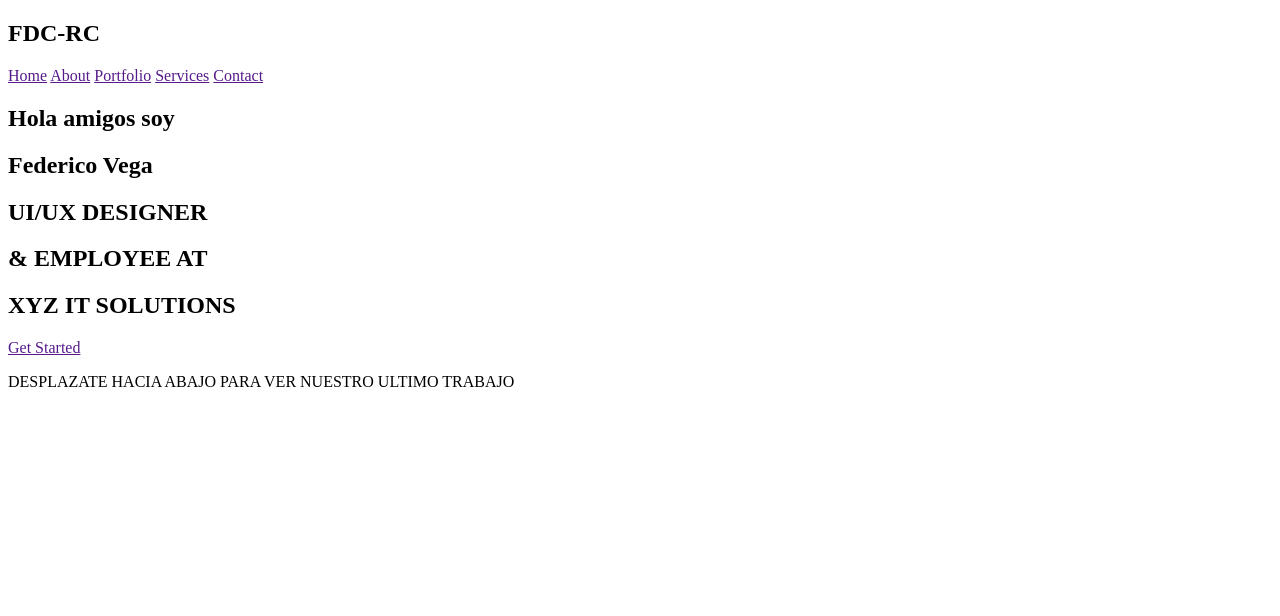
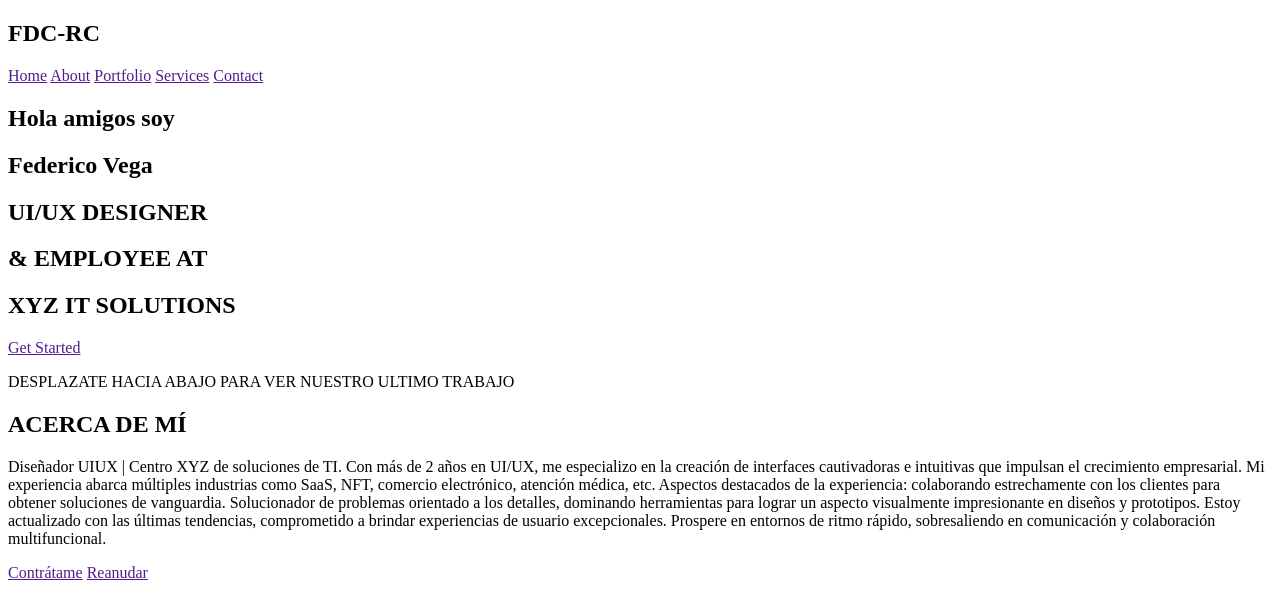
Before and after one commit to FedeVega01/portfolio-personal, a plain HTML site: page index.html in a window 1280 px wide. Drawn offline with Linux system fonts and the light colour scheme.

Commit message:
realice la estructura interna del section about

```diff
--- a/index.html
+++ b/index.html
@@ -24,9 +24,28 @@
             <h2>XYZ IT SOLUTIONS</h2>
             <a href="">Get Started</a>
             <p>DESPLAZATE HACIA ABAJO PARA VER NUESTRO ULTIMO TRABAJO</p>
+        </section>
 
+        <section>
+            <div>
+
+            </div>
+            <div>
+                <h2>ACERCA DE MÍ</h2>
+                <p> Diseñador UIUX | Centro XYZ de soluciones de TI.
+                    Con más de 2 años en UI/UX, me especializo en la creación de interfaces cautivadoras e intuitivas que impulsan el crecimiento empresarial. Mi experiencia abarca múltiples industrias como SaaS, NFT, comercio electrónico, atención médica, etc.
+                    Aspectos destacados de la experiencia:
+                    colaborando estrechamente con los clientes para obtener soluciones de vanguardia.
+                    Solucionador de problemas orientado a los detalles, dominando herramientas para lograr un aspecto visualmente impresionante en
+                    diseños y prototipos.
+                    Estoy actualizado con las últimas tendencias, comprometido a brindar experiencias de usuario excepcionales.
+                    Prospere en entornos de ritmo rápido, sobresaliendo en comunicación y colaboración multifuncional.
+                </p>
+                <a href="">Contrátame</a>
+                <a href="">Reanudar</a>
+            </div>
         </section>
-        <section></section>
+
         <section></section>
         <section></section>
         <section></section>
```
